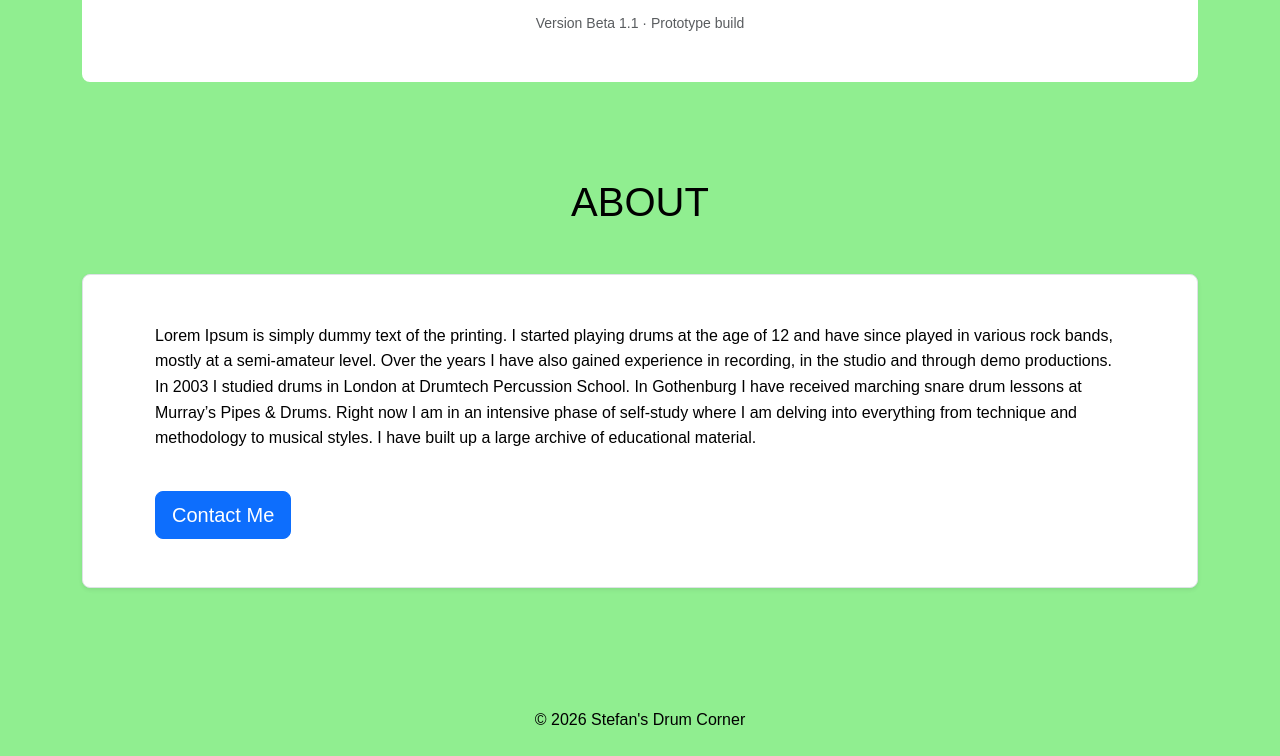
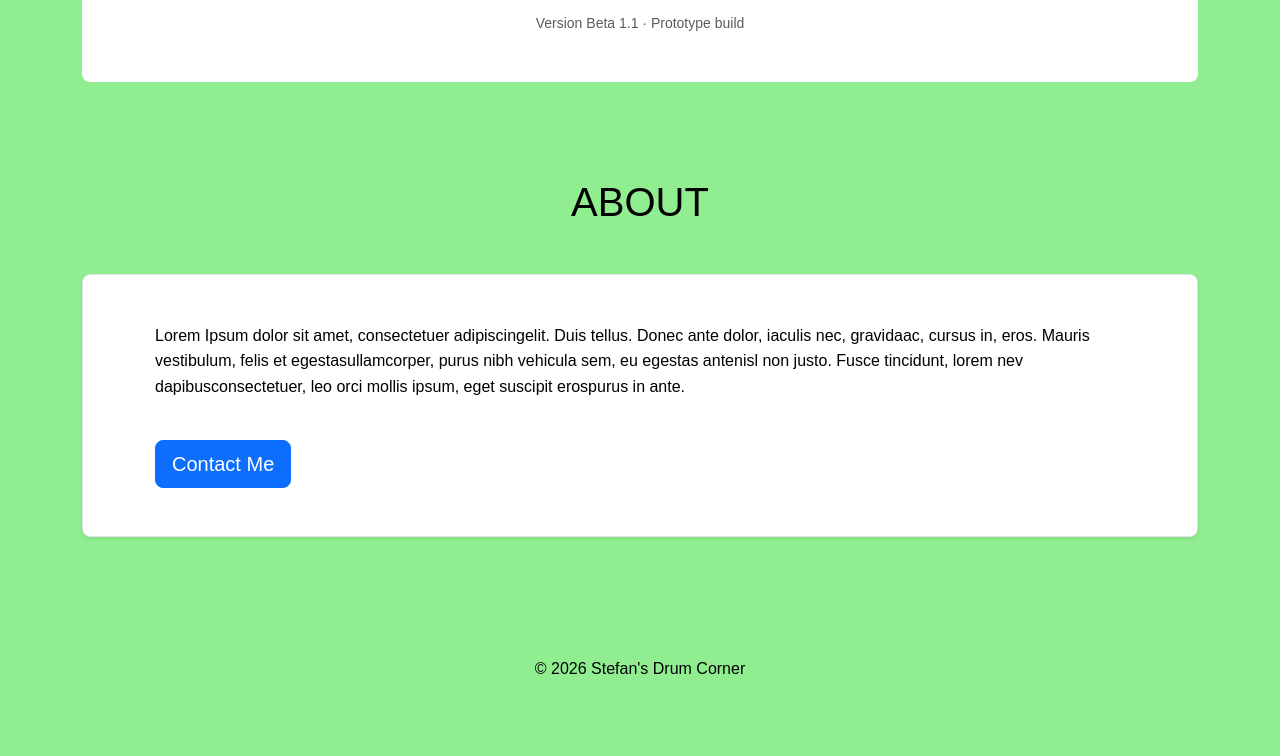
Before and after one commit to 2Stu25/stefan-drum-corner, a plain HTML site: page index.html in a window 1280 px wide. Shown: the part 1760-2516 px from the top of the page. After the commit the page ends 2465 px from the top, so only its background shows below. Drawn offline with nearby package versions, Linux system fonts and the light colour scheme.

Commit message:
Update index.html

```diff
--- a/index.html
+++ b/index.html
@@ -285,9 +285,10 @@
                 <div class="px-4">
 
                     <p class="mb-4" style="line-height: 1.6;">
-                        Lorem Ipsum is simply dummy text of the printing. I started playing drums at the age of 12 and have since played in various rock bands, mostly at a semi-amateur level.
-                        Over the years I have also gained experience in recording, in the studio and through demo productions. In 2003 I studied drums in London at Drumtech Percussion School. In Gothenburg I have received marching snare drum lessons at Murray’s Pipes & Drums.
-                        Right now I am in an intensive phase of self-study where I am delving into everything from technique and methodology to musical styles. I have built up a large archive of educational material.
+
+                        Lorem Ipsum dolor sit amet, consectetuer adipiscingelit. Duis tellus. Donec ante dolor, iaculis nec, gravidaac, cursus in, eros.
+                        Mauris vestibulum, felis et egestasullamcorper, purus nibh vehicula sem, eu egestas antenisl non justo.
+                        Fusce tincidunt, lorem nev dapibusconsectetuer, leo orci mollis ipsum, eget suscipit erospurus in ante.
                     </p>
 
                     <button type="button" class="btn btn-primary btn-lg mt-3">
```
